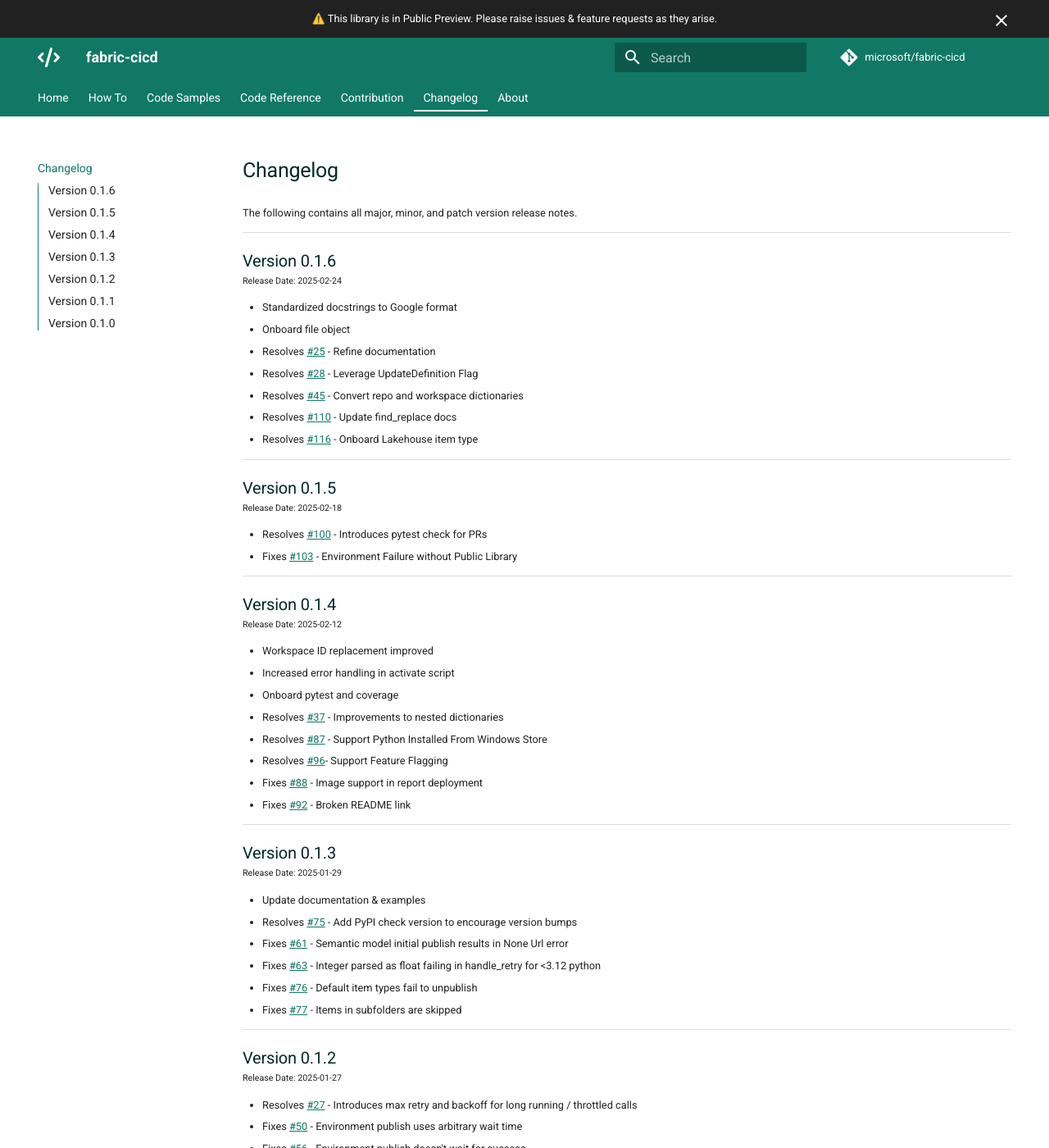
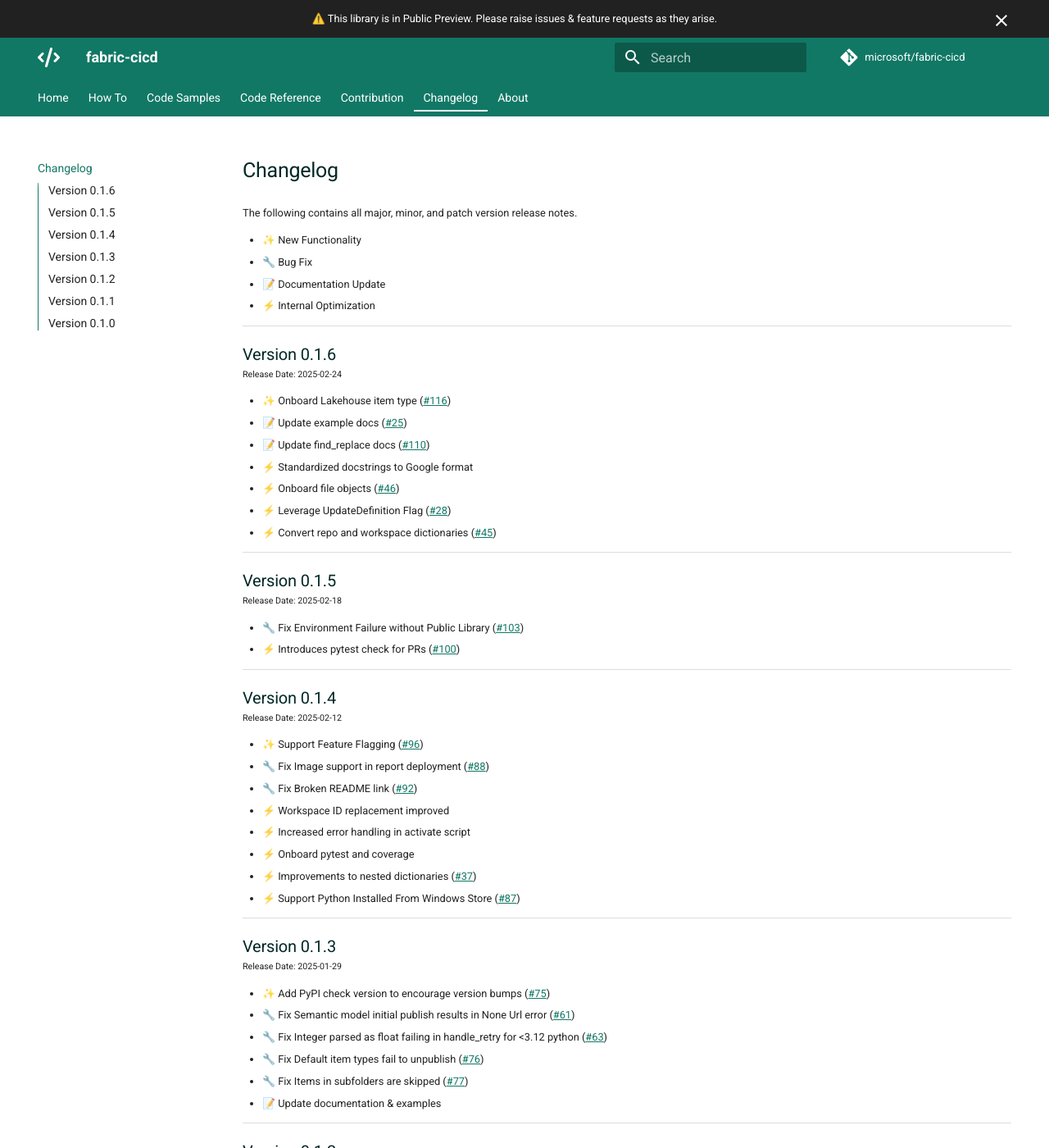
Before and after one commit to shirasassoon/fabric-cicd, an MkDocs documentation site: the page built from docs/changelog.md, in a window 1280 px wide and 1400 px high. Shown: the whole window at 82% size. Built offline with MkDocs 1.6.1 and Material for MkDocs 9.7.7, drawn with Linux system fonts in a browser that asks for light colours; comment, search, counter and statistics services are not loaded; the version menu is left out; some of the changed text lies outside the part shown.

Commit message:
Stylize Changelog (#125)

```diff
--- a/docs/changelog.md
+++ b/docs/changelog.md
@@ -1,71 +1,76 @@
 # Changelog
 
 The following contains all major, minor, and patch version release notes.
+
+-   ✨ New Functionality
+-   🔧 Bug Fix
+-   📝 Documentation Update
+-   ⚡ Internal Optimization
 
 ## Version 0.1.6
 
 <span class="md-h2-subheader">Release Date: 2025-02-24</span>
 
--   Standardized docstrings to Google format
--   Onboard file object
--   Resolves [#25](https://github.com/microsoft/fabric-cicd/issues/25) - Refine documentation
--   Resolves [#28](https://github.com/microsoft/fabric-cicd/issues/28) - Leverage UpdateDefinition Flag
--   Resolves [#45](https://github.com/microsoft/fabric-cicd/issues/28) - Convert repo and workspace dictionaries
--   Resolves [#110](https://github.com/microsoft/fabric-cicd/issues/110) - Update find_replace docs
--   Resolves [#116](https://github.com/microsoft/fabric-cicd/issues/116) - Onboard Lakehouse item type
+-   ✨ Onboard Lakehouse item type ([#116](https://github.com/microsoft/fabric-cicd/issues/116))
+-   📝 Update example docs ([#25](https://github.com/microsoft/fabric-cicd/issues/25))
+-   📝 Update find_replace docs ([#110](https://github.com/microsoft/fabric-cicd/issues/110))
+-   ⚡ Standardized docstrings to Google format
+-   ⚡ Onboard file objects ([#46](https://github.com/microsoft/fabric-cicd/issues/46))
+-   ⚡ Leverage UpdateDefinition Flag ([#28](https://github.com/microsoft/fabric-cicd/issues/28))
+-   ⚡ Convert repo and workspace dictionaries ([#45](https://github.com/microsoft/fabric-cicd/issues/45))
 
 ## Version 0.1.5
 
 <span class="md-h2-subheader">Release Date: 2025-02-18</span>
 
--   Resolves [#100](https://github.com/microsoft/fabric-cicd/issues/100) - Introduces pytest check for PRs
--   Fixes [#103](https://github.com/microsoft/fabric-cicd/issues/103) - Environment Failure without Public Library
+-   🔧 Fix Environment Failure without Public Library ([#103](https://github.com/microsoft/fabric-cicd/issues/103))
+-   ⚡ Introduces pytest check for PRs ([#100](https://github.com/microsoft/fabric-cicd/issues/100))
 
 ## Version 0.1.4
 
 <span class="md-h2-subheader">Release Date: 2025-02-12</span>
 
--   Workspace ID replacement improved
--   Increased error handling in activate script
--   Onboard pytest and coverage
--   Resolves [#37](https://github.com/microsoft/fabric-cicd/issues/37) - Improvements to nested dictionaries
--   Resolves [#87](https://github.com/microsoft/fabric-cicd/issues/87) - Support Python Installed From Windows Store
--   Resolves [#96](https://github.com/microsoft/fabric-cicd/issues/96)- Support Feature Flagging
--   Fixes [#88](https://github.com/microsoft/fabric-cicd/issues/88) - Image support in report deployment
--   Fixes [#92](https://github.com/microsoft/fabric-cicd/issues/92) - Broken README link
+-   ✨ Support Feature Flagging ([#96](https://github.com/microsoft/fabric-cicd/issues/96))
+-   🔧 Fix Image support in report deployment ([#88](https://github.com/microsoft/fabric-cicd/issues/88))
+-   🔧 Fix Broken README link ([#92](https://github.com/microsoft/fabric-cicd/issues/92))
+-   ⚡ Workspace ID replacement improved
+-   ⚡ Increased error handling in activate script
+-   ⚡ Onboard pytest and coverage
+-   ⚡ Improvements to nested dictionaries ([#37](https://github.com/microsoft/fabric-cicd/issues/37))
+-   ⚡ Support Python Installed From Windows Store ([#87](https://github.com/microsoft/fabric-cicd/issues/87))
 
 ## Version 0.1.3
 
 <span class="md-h2-subheader">Release Date: 2025-01-29</span>
 
--   Update documentation & examples
--   Resolves [#75](https://github.com/microsoft/fabric-cicd/issues/75) - Add PyPI check version to encourage version bumps
--   Fixes [#61](https://github.com/microsoft/fabric-cicd/issues/61) - Semantic model initial publish results in None Url error
--   Fixes [#63](https://github.com/microsoft/fabric-cicd/issues/63) - Integer parsed as float failing in handle_retry for <3.12 python
--   Fixes [#76](https://github.com/microsoft/fabric-cicd/issues/76) - Default item types fail to unpublish
--   Fixes [#77](https://github.com/microsoft/fabric-cicd/issues/77) - Items in subfolders are skipped
+-   ✨ Add PyPI check version to encourage version bumps ([#75](https://github.com/microsoft/fabric-cicd/issues/75))
+-   🔧 Fix Semantic model initial publish results in None Url error ([#61](https://github.com/microsoft/fabric-cicd/issues/61))
+-   🔧 Fix Integer parsed as float failing in handle_retry for <3.12 python ([#63](https://github.com/microsoft/fabric-cicd/issues/63))
+-   🔧 Fix Default item types fail to unpublish ([#76](https://github.com/microsoft/fabric-cicd/issues/76))
+-   🔧 Fix Items in subfolders are skipped ([#77](https://github.com/microsoft/fabric-cicd/issues/77))
+-   📝 Update documentation & examples
 
 ## Version 0.1.2
 
 <span class="md-h2-subheader">Release Date: 2025-01-27</span>
 
--   Resolves [#27](https://github.com/microsoft/fabric-cicd/issues/27) - Introduces max retry and backoff for long running / throttled calls
--   Fixes [#50](https://github.com/microsoft/fabric-cicd/issues/50) - Environment publish uses arbitrary wait time
--   Fixes [#56](https://github.com/microsoft/fabric-cicd/issues/56) - Environment publish doesn't wait for success
--   Fixes [#58](https://github.com/microsoft/fabric-cicd/issues/58) - Long running operation steps out early for notebook publish
+-   ✨ Introduces max retry and backoff for long running / throttled calls ([#27](https://github.com/microsoft/fabric-cicd/issues/27))
+-   🔧 Fix Environment publish uses arbitrary wait time ([#50](https://github.com/microsoft/fabric-cicd/issues/50))
+-   🔧 Fix Environment publish doesn't wait for success ([#56](https://github.com/microsoft/fabric-cicd/issues/56))
+-   🔧 Fix Long running operation steps out early for notebook publish ([#58](https://github.com/microsoft/fabric-cicd/issues/58))
 
 ## Version 0.1.1
 
 <span class="md-h2-subheader">Release Date: 2025-01-23</span>
 
--   Fixes [#51](https://github.com/microsoft/fabric-cicd/issues/51) - Environment stuck in publish
+-   🔧 Fix Environment stuck in publish ([#51](https://github.com/microsoft/fabric-cicd/issues/51))
 
 ## Version 0.1.0
 
 <span class="md-h2-subheader">Release Date: 2025-01-23</span>
 
--   Initial public preview release
--   Supports Notebook, Pipeline, Semantic Model, Report, and Environment deployments
--   Supports User and System Identity authentication
--   Released to PyPi
--   Onboarded to Github Pages
+-   ✨ Initial public preview release
+-   ✨ Supports Notebook, Pipeline, Semantic Model, Report, and Environment deployments
+-   ✨ Supports User and System Identity authentication
+-   ✨ Released to PyPi
+-   ✨ Onboarded to Github Pages
```
